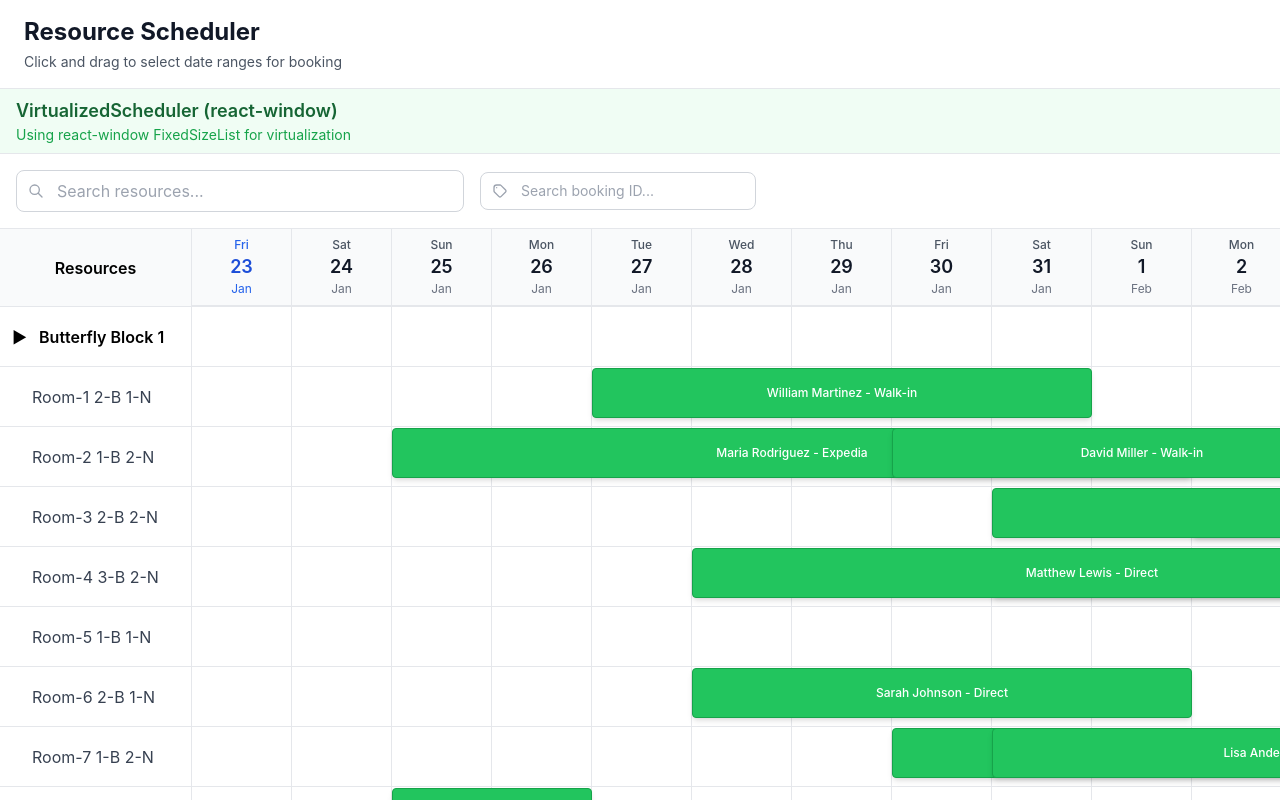
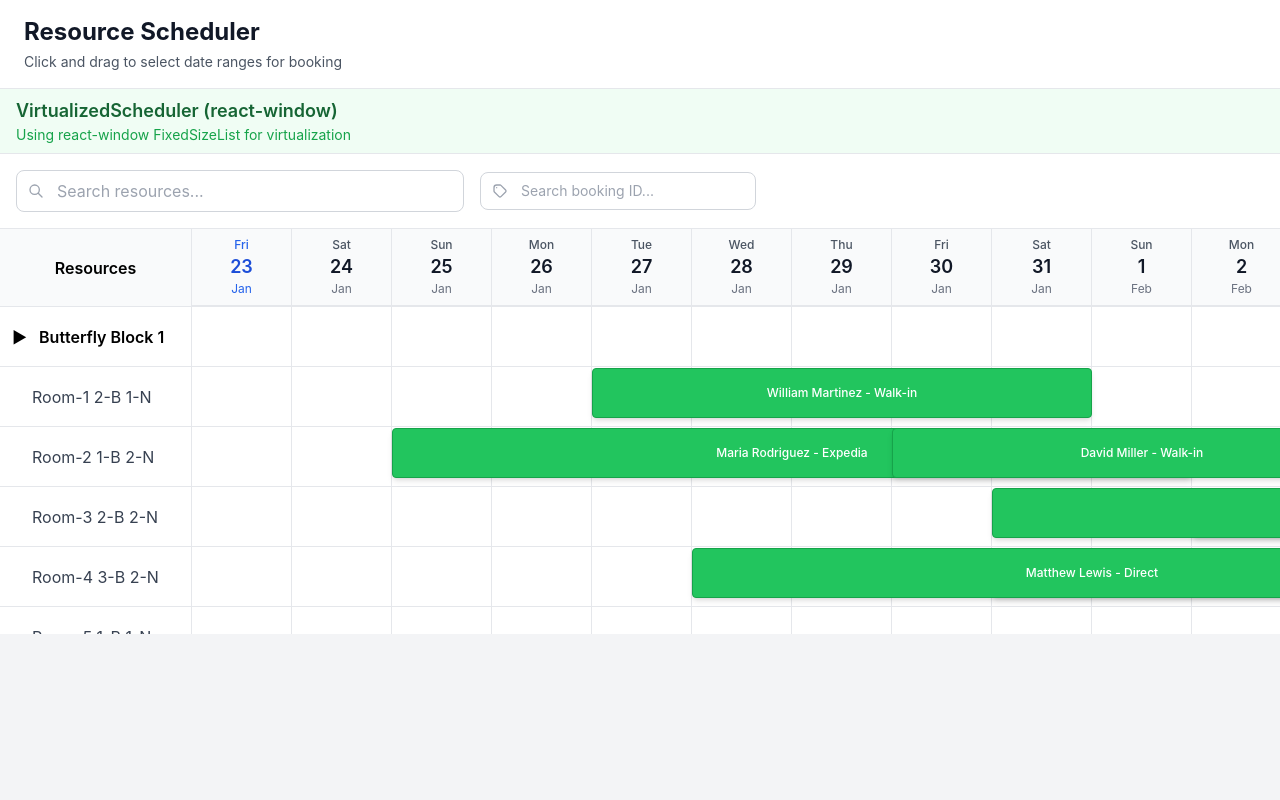
Before and after one commit to rohitkumar121212/daypilot-alternative, a React (Vite) app: page / in a window 1280 px wide. Built offline with nearby package versions, Linux system fonts and the light colour scheme.

Commit message:
removed two fixed list

```diff
--- a/src/components/VirtualizedScheduler.jsx
+++ b/src/components/VirtualizedScheduler.jsx
@@ -357,12 +357,12 @@ const VirtualizedScheduler = ({
     })
   }, [])
 
-  const syncResourceScroll = useCallback((e) => {
+  const syncResourceScroll = useCallback((scrollData) => {
     if (isSyncingRef.current) return
     isSyncingRef.current = true
 
     if (timelineListRef.current) {
-      timelineListRef.current.scrollTo(e.target.scrollTop)
+      timelineListRef.current.scrollTo(scrollData.scrollTop)
     }
 
     requestAnimationFrame(() => {
@@ -408,17 +408,29 @@ const VirtualizedScheduler = ({
 
       {/* ================= BODY ================= */}
       <div className="flex-1 flex" style={{ height: containerHeight }}>
-        {/* Fixed Resource Column */}
+        {/* Single Virtualized Container */}
+        <div className="flex-1 relative">
+          <div
+            ref={timelineScrollRef}
+            className="absolute inset-0 overflow-x-auto hide-scrollbar"
+            onScroll={e => syncScroll(e.target, headerScrollRef.current)}
+          >
+            <div style={{ width: 192 + dates.length * cellWidth }}>
+              <FixedSizeList
+                ref={timelineListRef}
+                height={containerHeight}
+                itemCount={visibleRows.length}
+                itemSize={rowHeight}
+                width={192 + dates.length * cellWidth}
+              >
+                {({ index, style }) => {
+                  const row = visibleRows[index]
+                  return (
+                    <div style={style} className="flex">
+                      {/* Resource Column */}
                       <div className="w-48 min-w-48 border-r border-gray-200 bg-white z-40">
                         <div
-            ref={resourceScrollRef}
-            className="h-full overflow-y-auto"
-            onScroll={syncResourceScroll}
-          >
-            {visibleRows.map((row, index) => (
-              <div
-                key={row.id}
-                className={`h-[60px] border-b border-gray-200 bg-white flex items-center px-2 ${
+                          className={`h-full border-b border-gray-200 bg-white flex items-center px-2 ${
                             row.type === 'parent'
                               ? 'font-semibold bg-gray-50'
                               : 'pl-8 text-gray-700'
@@ -434,30 +446,10 @@ const VirtualizedScheduler = ({
                           )}
                           <span className="truncate">{row.name}</span>
                         </div>
-            ))}
-          </div>
                       </div>
 
-        {/* Scrollable Timeline */}
-        <div className="flex-1 relative">
-          <div
-            ref={timelineScrollRef}
-            className="absolute inset-0 overflow-x-auto hide-scrollbar"
-            onScroll={e => syncScroll(e.target, headerScrollRef.current)}
-          >
-            <div style={{ width: dates.length * cellWidth }}>
-              <FixedSizeList
-                ref={timelineListRef}
-                height={containerHeight}
-                itemCount={visibleRows.length}
-                itemSize={rowHeight}
-                width={dates.length * cellWidth}
-                style={{ overflowY: 'hidden' }}
-              >
-                {({ index, style }) => {
-                  const row = visibleRows[index]
-                  return (
-                    <div style={style}>
+                      {/* Timeline Row */}
+                      <div className="flex-1">
                         <ResourceRow
                           resource={row}
                           dates={dates}
@@ -470,6 +462,7 @@ const VirtualizedScheduler = ({
                           onBookingDragStart={handleBookingDragStart}
                           cellWidth={cellWidth}
                         />
+                      </div>
                     </div>
                   )
                 }}
```
Lines whose indentation alone changed are shown as unchanged.
